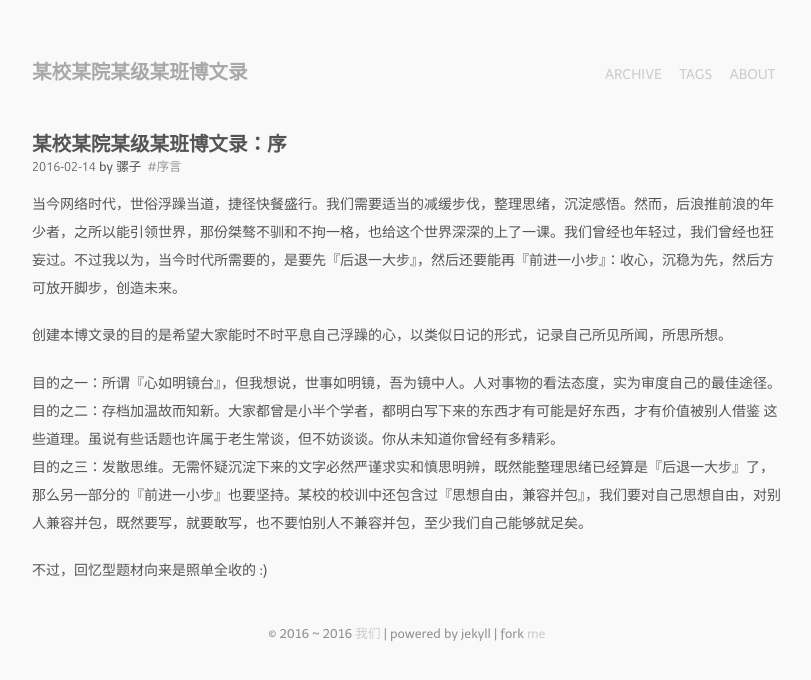
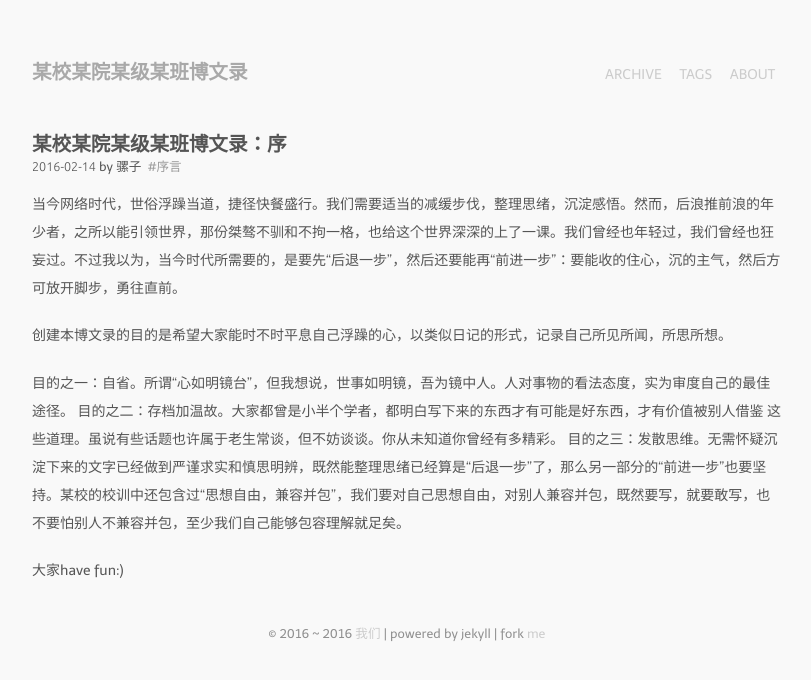
Before and after one commit to pkuphys/pkuphys.github.io, a Jekyll site: the page built from _posts/2016-02-14-preface.markdown, in a window 1280 px wide. Shown: the top 680 px of the page, without its empty margins (233-1044 px from the left). Built offline with Jekyll 4.4.1, drawn with Linux system fonts in a browser that asks for light colours; nearby versions of some CDN libraries; some web fonts are replaced; comment, search, counter and statistics services are not loaded.

Commit message:
revision
small wordings

```diff
--- a/_posts/2016-02-14-preface.markdown
+++ b/_posts/2016-02-14-preface.markdown
@@ -6,12 +6,12 @@ tags:
   - 序言
 ---
 
-当今网络时代，世俗浮躁当道，捷径快餐盛行。我们需要适当的减缓步伐，整理思绪，沉淀感悟。然而，后浪推前浪的年少者，之所以能引领世界，那份桀骜不驯和不拘一格，也给这个世界深深的上了一课。我们曾经也年轻过，我们曾经也狂妄过。不过我以为，当今时代所需要的，是要先『后退一大步』，然后还要能再『前进一小步』：收心，沉稳为先，然后方可放开脚步，创造未来。
+当今网络时代，世俗浮躁当道，捷径快餐盛行。我们需要适当的减缓步伐，整理思绪，沉淀感悟。然而，后浪推前浪的年少者，之所以能引领世界，那份桀骜不驯和不拘一格，也给这个世界深深的上了一课。我们曾经也年轻过，我们曾经也狂妄过。不过我以为，当今时代所需要的，是要先“后退一步”，然后还要能再“前进一步”：要能收的住心，沉的主气，然后方可放开脚步，勇往直前。
 
 创建本博文录的目的是希望大家能时不时平息自己浮躁的心，以类似日记的形式，记录自己所见所闻，所思所想。
 
-目的之一：所谓『心如明镜台』，但我想说，世事如明镜，吾为镜中人。人对事物的看法态度，实为审度自己的最佳途径。
-目的之二：存档加温故而知新。大家都曾是小半个学者，都明白写下来的东西才有可能是好东西，才有价值被别人借鉴 这些道理。虽说有些话题也许属于老生常谈，但不妨谈谈。你从未知道你曾经有多精彩。
-目的之三：发散思维。无需怀疑沉淀下来的文字必然严谨求实和慎思明辨，既然能整理思绪已经算是『后退一大步』了，那么另一部分的『前进一小步』也要坚持。某校的校训中还包含过『思想自由，兼容并包』，我们要对自己思想自由，对别人兼容并包，既然要写，就要敢写，也不要怕别人不兼容并包，至少我们自己能够就足矣。
+目的之一：自省。所谓“心如明镜台”，但我想说，世事如明镜，吾为镜中人。人对事物的看法态度，实为审度自己的最佳途径。
+目的之二：存档加温故。大家都曾是小半个学者，都明白写下来的东西才有可能是好东西，才有价值被别人借鉴 这些道理。虽说有些话题也许属于老生常谈，但不妨谈谈。你从未知道你曾经有多精彩。
+目的之三：发散思维。无需怀疑沉淀下来的文字已经做到严谨求实和慎思明辨，既然能整理思绪已经算是“后退一步”了，那么另一部分的“前进一步”也要坚持。某校的校训中还包含过“思想自由，兼容并包”，我们要对自己思想自由，对别人兼容并包，既然要写，就要敢写，也不要怕别人不兼容并包，至少我们自己能够包容理解就足矣。
 
-不过，回忆型题材向来是照单全收的 :)
+大家have fun:)
```
Also changed, not shown: _posts/2016-02-15-dialog-1.markdown (+6 -11 lines).
